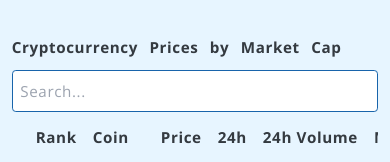
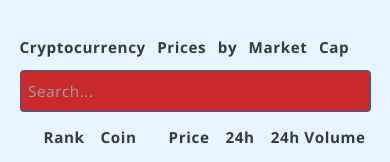
Before and after one commit to shokes/CryptoBlaze, a Next.js app: page / in a window 390 px wide. Shown: the part 192-354 px from the top of the page. Built offline with nearby package versions, Linux system fonts and the light colour scheme; no server answers.

Commit message:
another attempt to fix bug

```diff
--- a/components/Coins/index.tsx
+++ b/components/Coins/index.tsx
@@ -58,7 +58,7 @@ const Coins = ({ cryptos, searchValue, inputHandler }: CoinsTypes) => {
             ref={searchValue}
             type='text'
             placeholder='Search...'
-            className=' border border-blue rounded w-full lg:w-[320px] h-[42px] p-2 text-[#343a40]'
+            className=' border border-blue rounded w-full bg-[#c92a2a] lg:w-[320px] h-[42px] p-2 text-[#343a40]'
             onChange={inputHandler}
           />
         </div>
--- a/styles/globals.css
+++ b/styles/globals.css
@@ -213,7 +213,7 @@ th {
 
 @media (max-width: 68em) {
   .container {
-    max-width: 94%;
+    max-width: 90%;
     margin-left: auto;
     margin-right: auto;
   }
```
